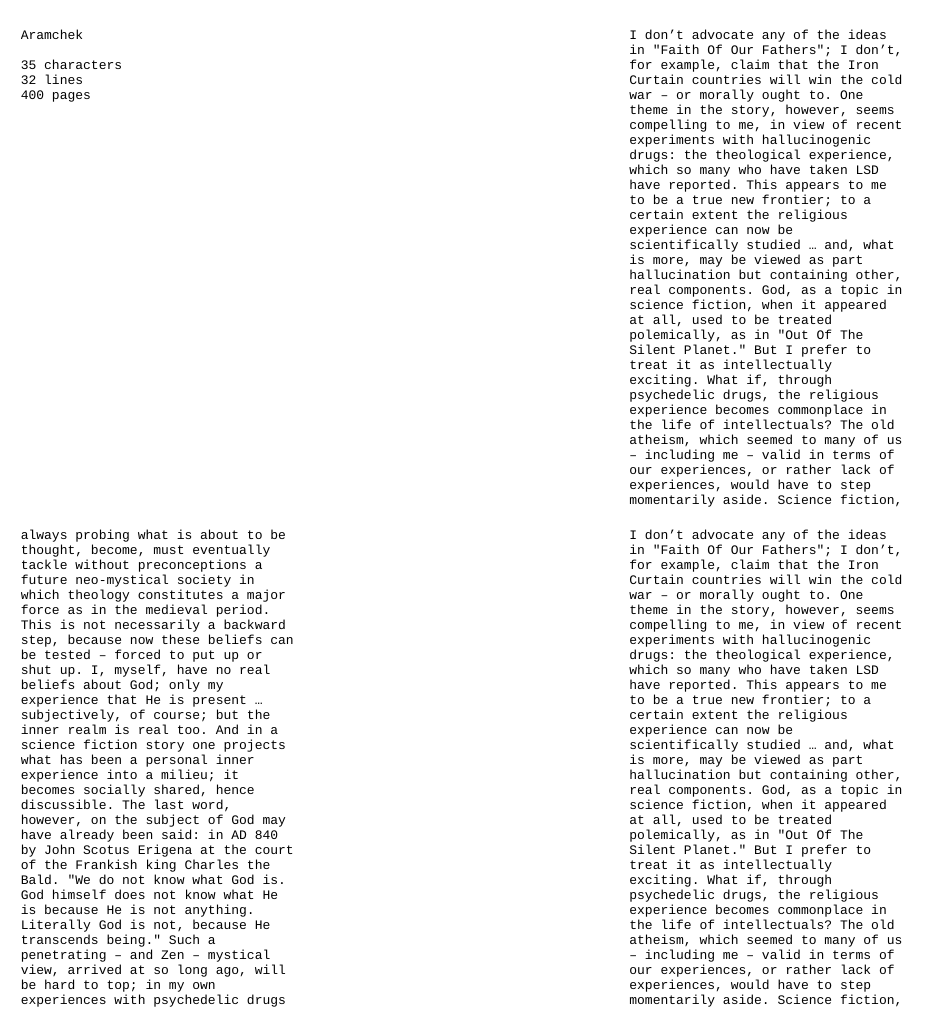
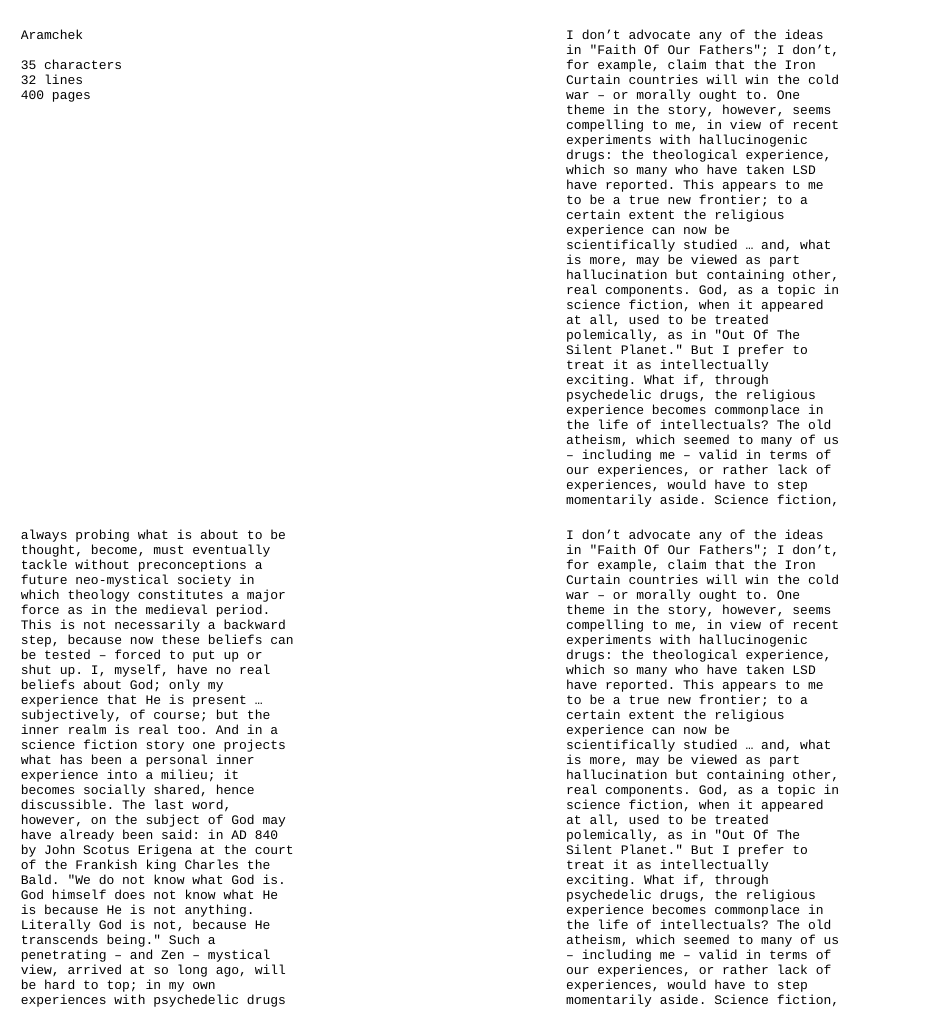
Before and after one commit to allessoep/aramchek, a plain HTML site: page index.html in a window 1280 px wide. Shown: the top 1011 px of the page, without its empty margins (0-944 px from the left). Drawn offline with Linux system fonts and the light colour scheme.

Commit message:
Update style.css

```diff
--- a/style.css
+++ b/style.css
@@ -11,7 +11,7 @@ body {
   width: 280px;
   height: 480px;
   border-width: 1px;
-  margin-right: 25%;
+  margin-right: 20%;
   margin-left: 1%;
   margin-top: 20px;
   overflow: hidden;
```
